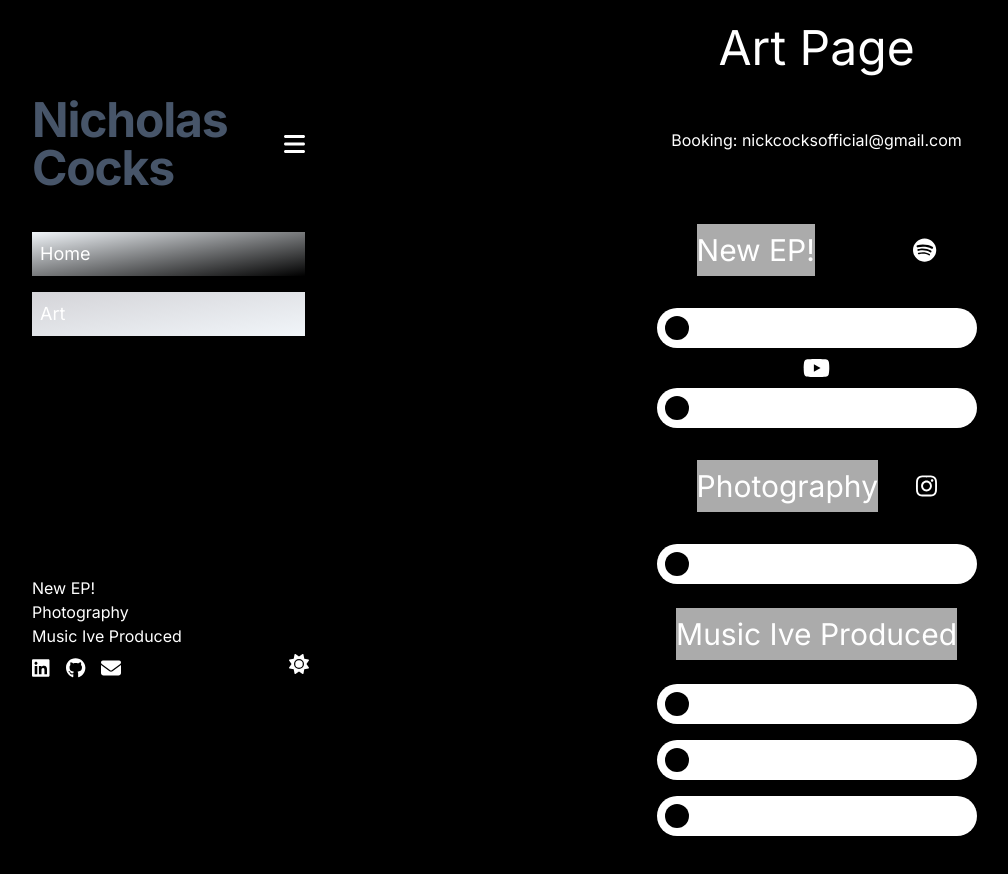
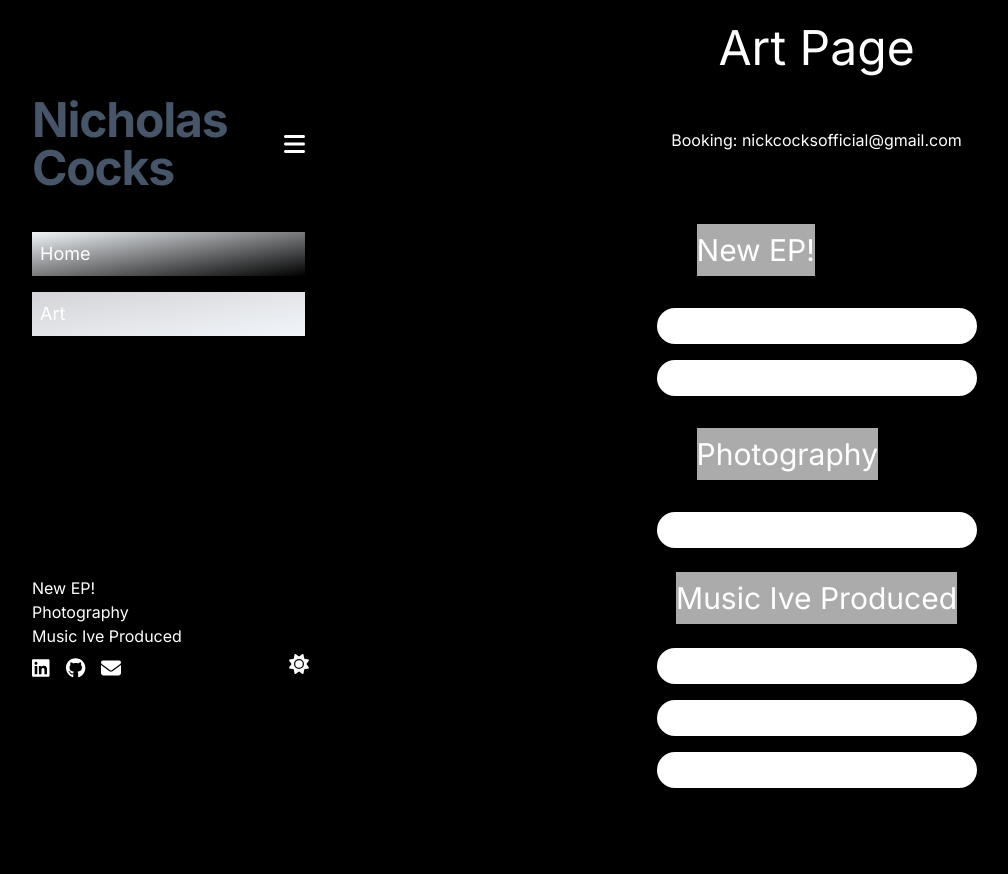
Before and after one commit to NicholasCocks/Personal-Website, a Next.js app: page /art in a window 1280 px wide. Shown: the top 874 px of the page, without its empty margins (64-1072 px from the left). After the commit the page ends 844 px from the top, so only its background shows below. Built offline with nearby package versions, Linux system fonts and the light colour scheme.

Commit message:
icons added to link tree links

```diff
--- a/src/app/art/page.js
+++ b/src/app/art/page.js
@@ -1,7 +1,7 @@
 import React from 'react'
 import LinkTreeLink from '../components/linkTreeLink'
 import { FontAwesomeIcon } from "@fortawesome/react-fontawesome";
-import { faInstagram, faSpotify, faYoutube } from "@fortawesome/free-brands-svg-icons";
+import { faInstagram, faSpotify, faYoutube, faSoundcloud } from "@fortawesome/free-brands-svg-icons";
 
 const artPage = () => {
   // TODO: cover photo
@@ -14,33 +14,26 @@ const artPage = () => {
       <section className='flex flex-col content-center items-center'>
         <div className='flex items-center justify-between w-9/12 my-4'>
           <h3 className=''>New EP!</h3>
-          <a href='#' target='_blank'>
-            <FontAwesomeIcon
-              icon={faSpotify}
-              className='text-center fa-xl' />
-          </a>
         </div>
 
         <LinkTreeLink
           linkname="'Please Keep Going' Video EP"
-          link="https://www.youtube.com/watch?v=cKQfo_LKG4Q&list=PL1shYKdQavBT2fjRizqk9fKfnnvtkqTSu"
-          preview_photo=""/>
+          link=""
+          preview_photo={{"icon": faYoutube}}  />
           <a href='#' target='_blank'>
-            <FontAwesomeIcon
-              icon={faYoutube}
-              className='text-center fa-xl' />
+
           </a>
         <LinkTreeLink
           linkname="'Please Keep Going' EP on Spotify"
           link="https://open.spotify.com/album/0d64K1LbnkEteaFUDUl6BS"
-          preview_photo=""/>
+          preview_photo={{"icon": faSpotify}}/>
 
         <div className='flex items-center justify-between w-9/12 my-4'>
           <h3 className=''>Photography</h3>
 
           <a href='#' target="_blank">
             <FontAwesomeIcon
-              icon={faInstagram}
+              icon=""
               className='text-center fa-xl hover:text-slate-700' />
           </a>
         </div>
@@ -48,21 +41,21 @@ const artPage = () => {
         <LinkTreeLink
           linkname="Photography Portfolio"
           link="https://www.instagram.com/nikola.djukic.photos/"
-          preview_photo=""/>
+          preview_photo={{"icon":   faInstagram}}/>
 
         <h3 className='my-4'>Music Ive Produced</h3>
         <LinkTreeLink
           linkname="Bendita Bonita EP"
           link="https://open.spotify.com/album/7iIBpYWbJURlWJLHHf6lgU"
-          preview_photo=""/>
+          preview_photo={{"icon": faSpotify}}/>
         <LinkTreeLink
           linkname="Bodega Knights Soundtrack"
           link="https://open.spotify.com/artist/6Jp32mUd4706FIK0gh6kpA"
-          preview_photo=""/>
+          preview_photo={{"icon": faSpotify}}/>
         <LinkTreeLink
           linkname="Nick Cocks x Danielle Devito"
           link="https://soundcloud.com/ncxdd"
-          preview_photo=""/>
+          preview_photo={{"icon": faSoundcloud}}/>
       </section>
     </main>
   )
--- a/src/app/components/linkTreeLink.js
+++ b/src/app/components/linkTreeLink.js
@@ -9,7 +9,9 @@ const LinkTreeLink = ({linkname, link, preview_photo}) => {
   return (
     <div className='my-2 flex justify-between items-center bg-white dark:text-slate-800 rounded-full shadow-md p-2
       transform transition duration-300 hover:scale-105 w-80'>
-      <div className='w-6 h-6 bg-black rounded-full mr-2'></div>
+
+      <FontAwesomeIcon icon={preview_photo["icon"]} className="w-6 h-6 rounded-full mr-2" />
+
 
       <Link
         href={link}
```
